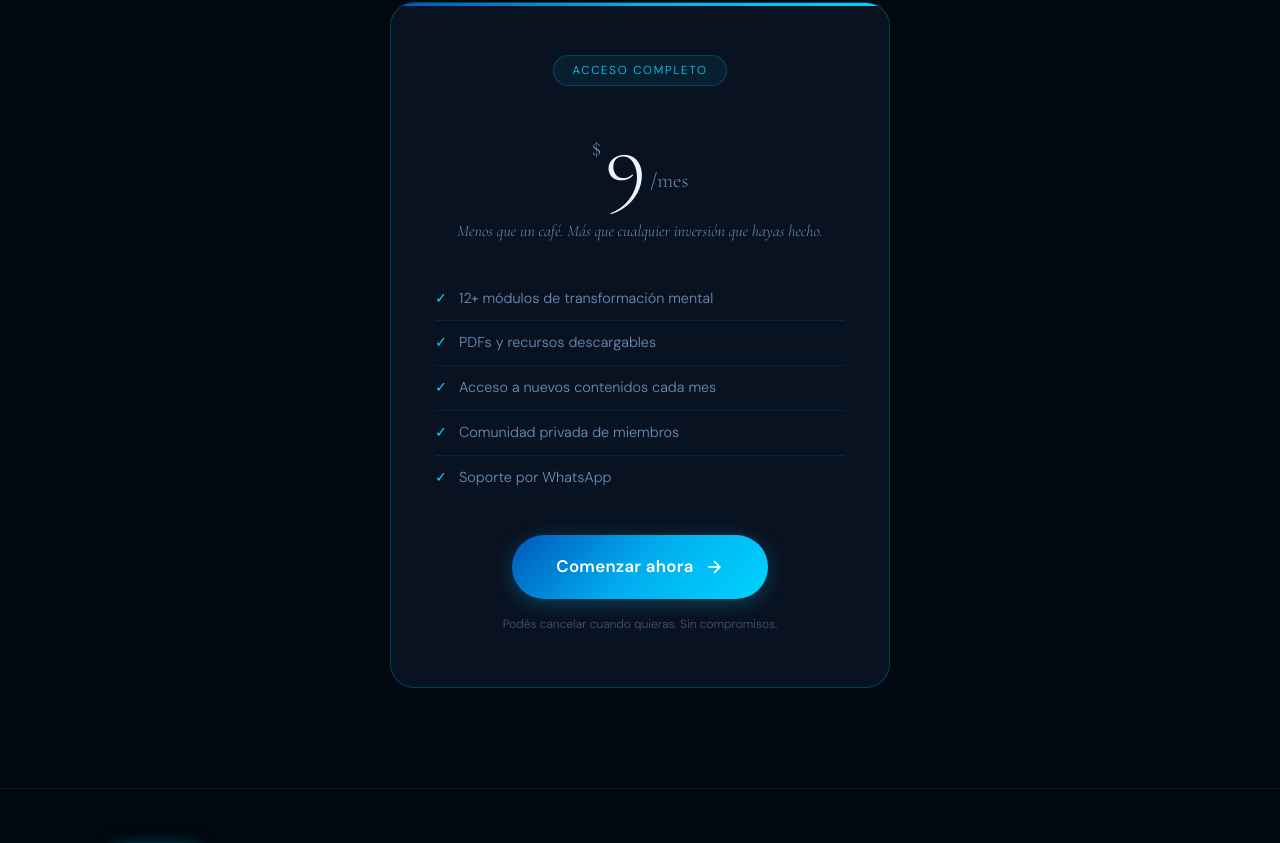
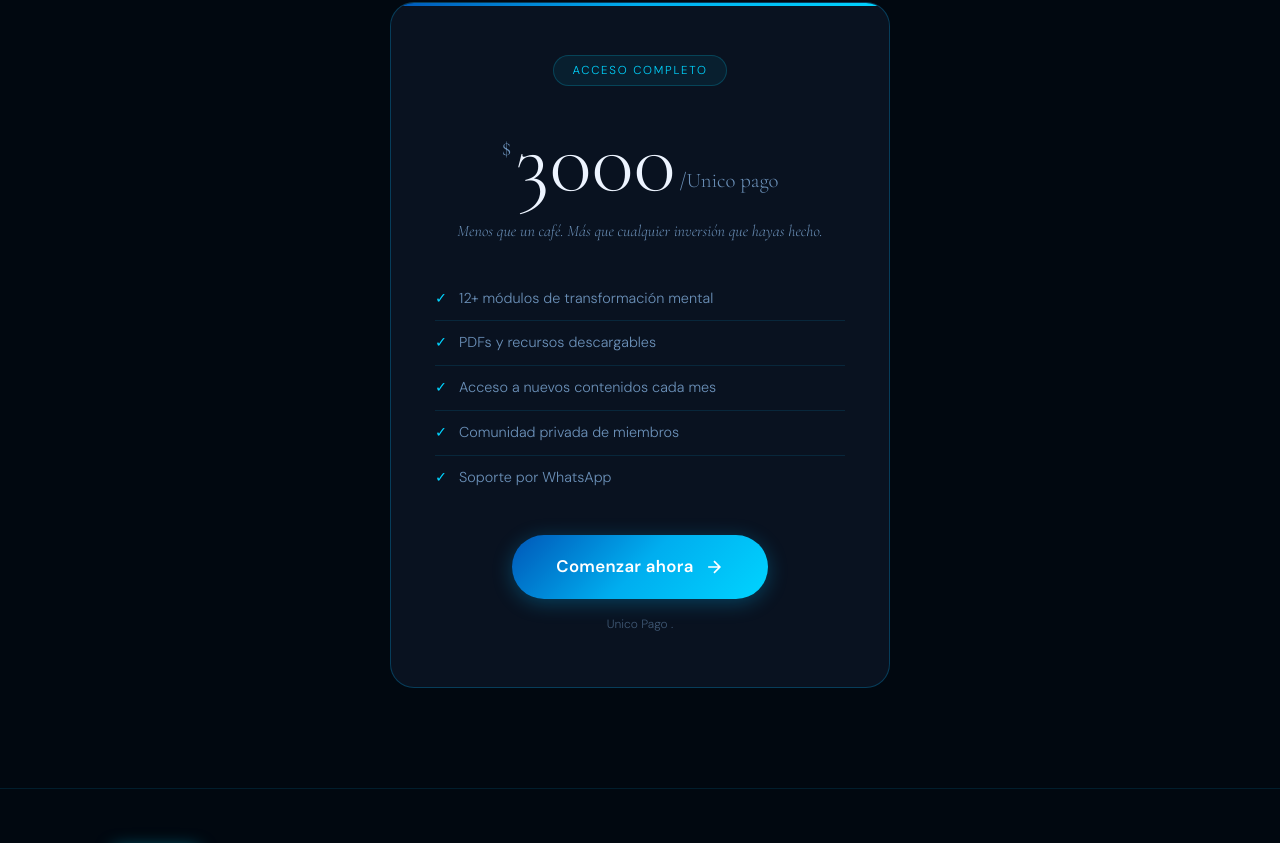
Before and after one commit to NestorMadiba/clarity, a plain HTML site: page index.html in a window 1280 px wide. Shown: the part 2787-3630 px from the top of the page. Drawn offline with nearby package versions, Linux system fonts and the light colour scheme.

Commit message:
Update index.html

```diff
--- a/index.html
+++ b/index.html
@@ -165,8 +165,8 @@
         <div class="pricing-badge">Acceso completo</div>
         <div class="pricing-amount">
           <span class="currency">$</span>
-          <span class="amount">9</span>
-          <span class="period">/mes</span>
+          <span class="amount">3000</span>
+          <span class="period">/Unico pago </span>
         </div>
         <p class="pricing-sub">Menos que un café. Más que cualquier inversión que hayas hecho.</p>
         <ul class="pricing-features">
@@ -180,7 +180,7 @@
           <span>Comenzar ahora</span>
           <svg width="20" height="20" viewBox="0 0 24 24" fill="none" stroke="currentColor" stroke-width="2"><path d="M5 12h14M12 5l7 7-7 7"/></svg>
         </a>
-        <p class="pricing-disclaimer">Podés cancelar cuando quieras. Sin compromisos.</p>
+        <p class="pricing-disclaimer">Unico Pago .</p>
       </div>
     </div>
   </section>
```
